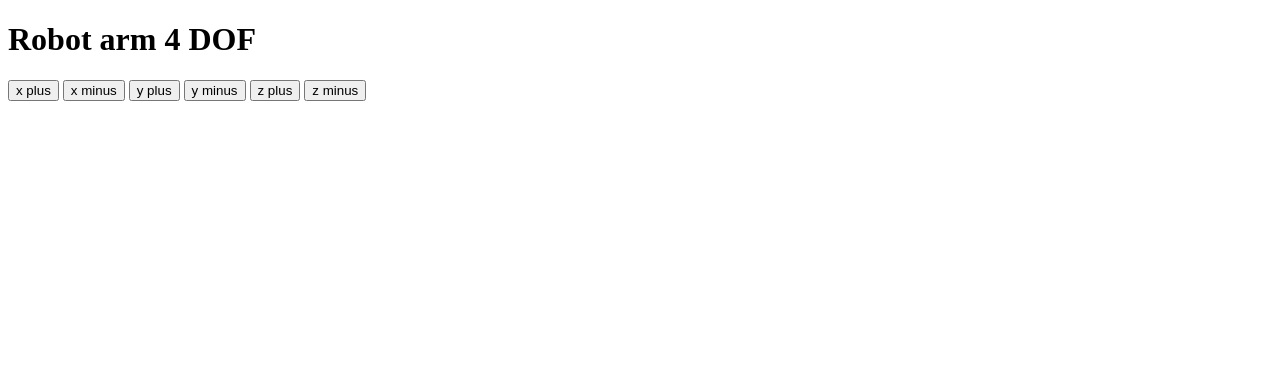
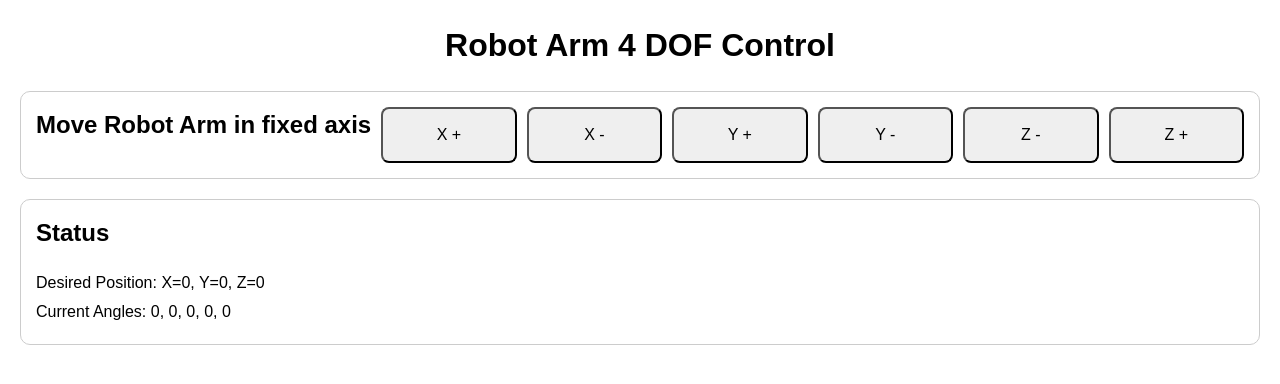
Before and after one commit to Aviuss/robot-arm-4-DOF, a Flask app: page / in a window 1280 px wide. Shown: the top 384 px of the page. Run offline with Flask 3, Linux system fonts and the light colour scheme; data that the repository does not hold is empty; parts of the project's set-up code (start-up, migrations or seed data) failed here and were passed over.

Commit message:
better ui for controls

```diff
--- a/app.py
+++ b/app.py
@@ -1,7 +1,6 @@
 from flask import Flask, render_template, jsonify, request
 import threading
 import robot_loop
-
 shared_state = None
 state_lock = None
 MOVE_INCREMENT = 2.5
@@ -12,9 +11,24 @@ app = Flask(__name__)
 def index():
     return render_template("index.html")
 
-@app.route("/action/hello", methods=["POST"])
-def hello_action():
-    return jsonify({"message": "Hello world!"})
+def getCurrentData():
+    data = {
+        "desiredPosition": [],
+        "currentAngles": []
+    }
+
+    with state_lock:
+        data["desiredPosition"] = shared_state["desired_hand_position"].tolist()
+        data["currentAngles"] = [shared_state["actual"]["q1"], shared_state["actual"]["q2"], shared_state["actual"]["q3"], shared_state["actual"]["q4"], shared_state["actual"]["q5"]]
+
+    data["desiredPosition"] = list(map(lambda x: round(x), data["desiredPosition"]))
+    data["currentAngles"] = list(map(lambda x: round(x), data["currentAngles"]))
+
+    return data
+
+@app.route("/data/current", methods=["GET"])
+def getCurrentDataEndpoint():
+    return jsonify(getCurrentData())
 
 
 @app.route("/action/xplus", methods=["POST"])
@@ -22,6 +36,7 @@ def xplus():
     if shared_state != None and state_lock != None:
         with state_lock:
             shared_state["desired_hand_position"][0] += MOVE_INCREMENT
+    getCurrentData()
 
     return "", 200
 
--- a/templates/index.html
+++ b/templates/index.html
@@ -2,43 +2,137 @@
 <html lang="en">
 <head>
     <meta charset="UTF-8">
-    <title>Robot arm 4 DOF - Raspberry pi</title>
+    <title>Robot Arm 4 DOF Control</title>
+    <style>
+        body {
+            font-family: Arial, sans-serif;
+            margin: 20px;
+            line-height: 1.5;
+        }
+        h1 {
+            text-align: center;
+        }
+        .container {
+            display: flex;
+            flex-direction: column;
+            gap: 20px;
+        }
+        .controls, .status, .manual {
+            padding: 15px;
+            border: 1px solid #ccc;
+            border-radius: 10px;
+        }
+        .controls h2, .status h2, .manual h2 {
+            margin-top: 0;
+        }
+        .controls {
+            display: flex;
+            flex-wrap: wrap;
+            justify-content: center;
+            gap: 10px;
+        }
+        .controls button {
+            flex: 1 1 100px;
+            min-width: 80px;
+            padding: 10px;
+            font-size: 1rem;
+            border-radius: 8px;
+            cursor: pointer;
+        }
+        .status div, .manual div {
+            margin: 5px 0;
+        }
+        .manual div {
+            display: flex;
+            flex-wrap: wrap;
+            gap: 10px;
+            align-items: center;
+        }
+        .manual input[type="number"] {
+            width: 60px;
+            padding: 5px;
+        }
+        .manual button {
+            padding: 10px 15px;
+            border-radius: 8px;
+            cursor: pointer;
+        }
+
+        @media (max-width: 600px) {
+            .controls button {
+                flex: 1 1 45%;
+                font-size: 0.9rem;
+            }
+            .manual div {
+                flex-direction: column;
+                align-items: flex-start;
+            }
+        }
+    </style>
 </head>
 <body>
-    <h1>Robot arm 4 DOF</h1>
 
-    <button id="xplus">x plus</button>
-    <button id="xminus">x minus</button>
+    <h1>Robot Arm 4 DOF Control</h1>
 
+    <div class="container">
+        <div class="controls">
+            <h2>Move Robot Arm in fixed axis</h2>
+            <button id="xplus">X +</button>
+            <button id="xminus">X -</button>
+            <button id="yplus">Y +</button>
+            <button id="yminus">Y -</button>
+            <button id="zminus">Z -</button>
+            <button id="zplus">Z +</button>
+        </div>
 
-    <button id="yplus">y plus</button>
-    <button id="yminus">y minus</button>
+        <div class="status">
+            <h2>Status</h2>
+            <div>Desired Position: X=<span id="desX">0</span>, Y=<span id="desY">0</span>, Z=<span id="desZ">0</span></div>
+            <div>Current Angles:
+                <span id="angle0">0</span>,
+                <span id="angle1">0</span>,
+                <span id="angle2">0</span>,
+                <span id="angle3">0</span>,
+                <span id="angle4">0</span>
+            </div>
+        </div>
 
-
-    <button id="zplus">z plus</button>
-    <button id="zminus">z minus</button>
-
+    </div>
 
     <script>
-
-        /*const output = document.getElementById("output");s
-        document.getElementById("helloBtn").addEventListener("click", async () => {
-            const response = await fetch("/action/hello", {
-                method: "POST"
+        ["xplus", "xminus", "yplus", "yminus", "zplus", "zminus"].forEach(id => {
+            document.getElementById(id).addEventListener("click", async () => {
+                try {
+                    const response = await fetch(`/action/${id}`, { method: "POST" });
+                    const data = await response.json();
+                } catch (err) {
+                    console.error(err);
+                }
             });
-            const data = await response.json();
-            output.textContent = data.message;
-        });*/
-
-        ["xplus", "xminus", "yplus", "yminus", "zplus", "zminus"].forEach(element => {
-            document.getElementById(element).addEventListener("click", async () => {
-                const response = await fetch(`/action/${element}`, {
-                    method: "POST"
-                });
-            });
-
         });
 
+        setInterval(async () => {
+            const response = await fetch('/data/current', {
+                method: "GET",
+                headers: { "Content-Type": "application/json" }
+            })
+            const data = await response.json()
+            updateStatus(data)
+        }, 1000)
+
+        function updateStatus(data){
+            if(data.desiredPosition){
+                document.getElementById("desX").innerText = data.desiredPosition?.[0];
+                document.getElementById("desY").innerText = data.desiredPosition?.[1];
+                document.getElementById("desZ").innerText = data.desiredPosition?.[2];
+            }
+            if(data.currentAngles){
+                for(let i=0;i<5;i++){
+                    document.getElementById(`angle${i}`).innerText = data.currentAngles[i];
+                }
+            }
+        }
     </script>
+
 </body>
 </html>
```
Also changed, not shown: robot_loop.py (+6 -6 lines).
